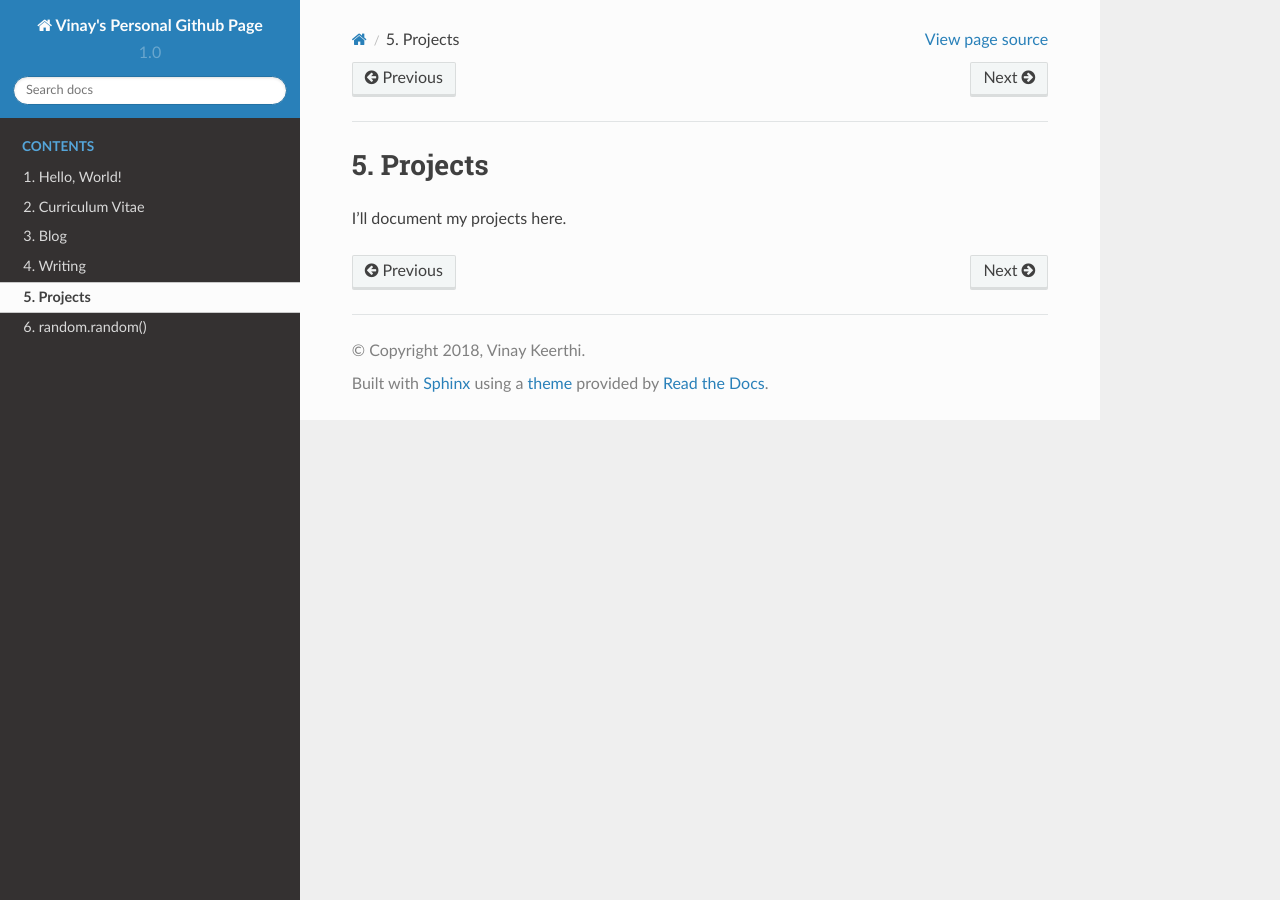
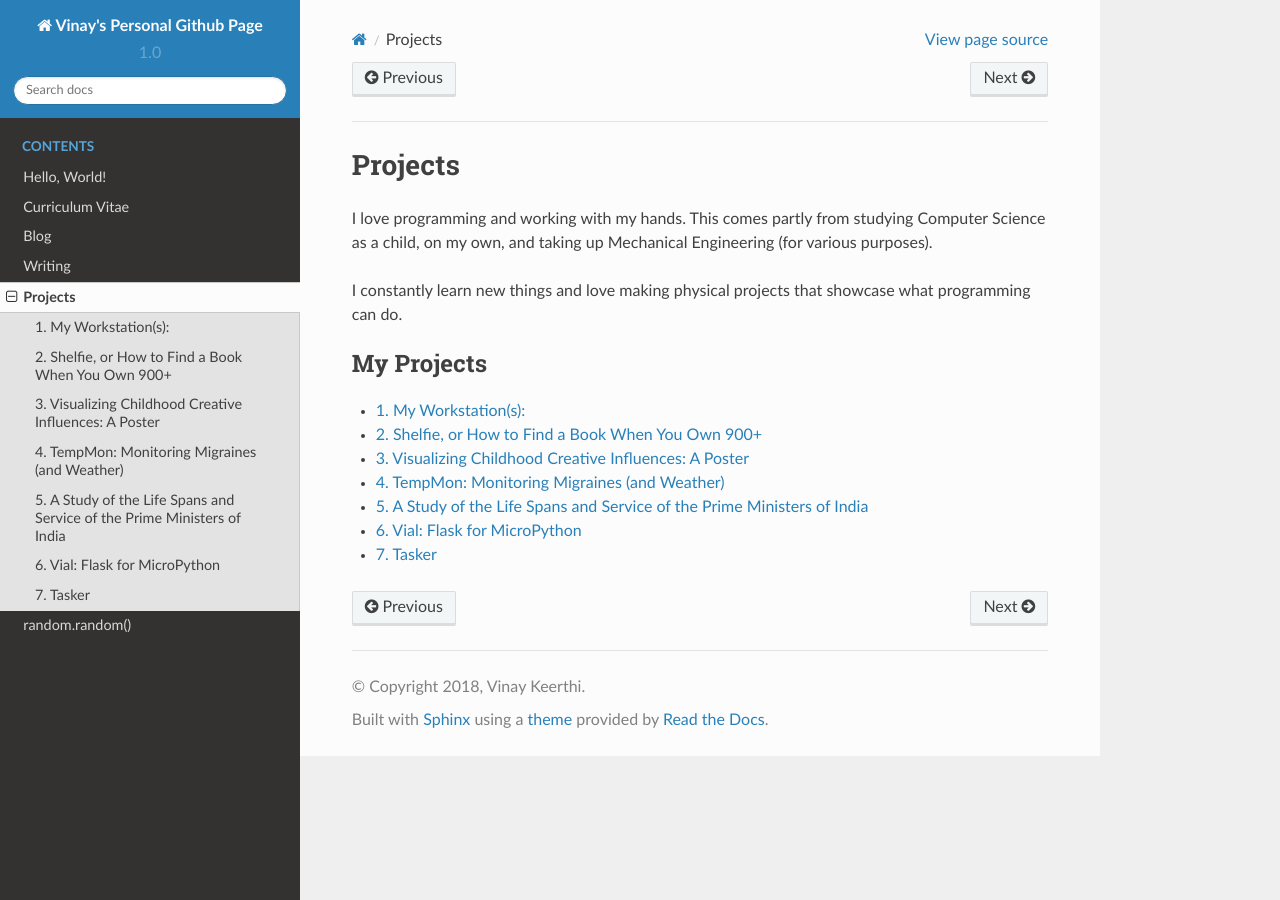
Before and after one commit to stonecharioteer/vinay87.github.io, a Sphinx documentation site: the page built from source/projects.rst, in a window 1280 px wide. Built offline with Sphinx 7.4.7 and the Read the Docs theme 2.0.0, drawn with Linux system fonts in a browser that asks for light colours; formulas are drawn with MathJax 3.

Commit message:
Added additional files.

```diff
--- a/source/intro.rst
+++ b/source/intro.rst
@@ -15,6 +15,8 @@
     * Poems
 * Coding
     * Python
+    * MicroPython
+    * Tinkering with NodeMCUs and Raspberry Pis.
     * nodejs | html | css | js
 * History
     * World History
--- a/source/projects.rst
+++ b/source/projects.rst
@@ -3,4 +3,20 @@
 Projects
 ---------
 
-I'll document my projects here.
+I love programming and working with my hands. This comes partly from studying Computer Science as a child, on my own, and taking up Mechanical Engineering (for various purposes).
+
+I constantly learn new things and love making physical projects that showcase what programming can do.
+
+
+.. toctree::
+   :maxdepth: 4
+   :numbered:
+   :caption: My Projects
+
+   projects/workstations
+   projects/shelfie
+   projects/influence_poster
+   projects/tempmon
+   projects/prime_ministers
+   projects/vial
+   projects/tasker
--- /dev/null
+++ b/source/projects/influence_poster.rst
@@ -0,0 +1,19 @@
+
+Visualizing Childhood Creative Influences: A Poster
+****************************************************
+
+
+I’ve grown up with a lot of influences, mostly related to reading. We redid our house in 2015 and when doing so, I decided not to use my commercial poster collection and instead create a new poster, entirely charting my influences via a “collage” of sorts. My sister offered the chance to do this because she suggested that we could use a glass door for the wardrobe of my room.
+
+I made the poster using Gimp, and I printed it out to scale at a print shop, quite an expensive ordeal.
+
+I wanted to share this somewhere so I could keep track of the changes. However, the master file is so large that I’m keeping it in Dropbox, the original location.
+An Explanation
+
+The idea was to visualize what I’ve grown up reading and/or watching from my childhood. My primary influences, as you can see, are comics. I discovered comics as a child, reading them at my father’s office in a supermarket in Bahrain. (Jawad Cold Stores!)
+
+From top to bottom, the poster follows a lightly chronological flow, from left to right even. I plan to write a separate page on analysing this but for now this should suffice.
+
+The second idea is that this is my adaptation of the Where’s Wally concept. Find the Pink Panther!
+
+.. image:: https://vinay87.github.io/influence_poster/img/poster_cleaned_small.png
--- /dev/null
+++ b/source/projects/prime_ministers.rst
@@ -0,0 +1,3 @@
+
+A Study of the Life Spans and Service of the Prime Ministers of India
+**********************************************************************
--- /dev/null
+++ b/source/projects/shelfie.rst
@@ -0,0 +1,9 @@
+
+Shelfie, or How to Find a Book When You Own 900+
+*************************************************
+
+I own a **lot** of books. I'm not kidding. I have simple needs really, and my money goals are simply to be able to buy one book a day for the rest of my life. I don't buy that many books yet, mostly because I do not have the space to store so many, but I have a kickass bookshelf that my architect sister designed for me. It's like a miasma of all my childhood requirements, and quite simply, keeps the child in me alive.
+
+I own upwards of 900 books. I realize that having a ballpark figure when counting books is foolhardy, so I am working on a project that will help me organize my books easily. It's not that I don't enjoy manually writing down what books I own, but then what sort of programmer doesn't apply programming to every task he is given?
+
+So I came up with Shelfie. Shelfie has had several names in the past, to be honest. I wanted to make something like hassio with voice control, but I settled on this far simpler project because it helped solve an immediate problem. What books do I own, and where are they?
--- /dev/null
+++ b/source/projects/tasker.rst
@@ -0,0 +1,5 @@
+
+Tasker
+*******
+
+Tasker is a beautiful Android App that I love for how easy it is to use, and how it supports so much of Android out of the box. I use tasker to automate small things around my life. This is where I'll list and document these things.
--- /dev/null
+++ b/source/projects/tempmon.rst
@@ -0,0 +1,11 @@
+
+TempMon: Monitoring Migraines (and Weather)
+********************************************
+
+Like many people, I have a few migraines every once in a while. I assumed this had to do with a lack of fresh air and adequate exercise. I love going and sitting in wide open spaces, and naturally, headaches subsided whenever I went to Hampi to sleep under a tree. I just assumed it was the city. Doctors blamed lack of exercise. Perhaps it was all these things.
+
+In my need to find out what was wrong, I began monitoring **all** my migraines, big or small, since June-July 2016. I use MigraineBuddy for this, and it's proven to be really convenient. However I didn't stop there.
+
+I began buying NodeMCUs and hooked them up everywhere. I have a bunch at work, constantly monitoring the temperature and humidity. I have a sensehat at home that constantly monitors the temperature and humidity.
+
+TempMon is a simple project. I want my devices to tell me to drink more water when the **humidity** changes. Why? Because two years of data have taught me that the root cause of headaches isn't alcohol, isn't lack of exercise, isn't the food I eat, but purely sudden changes in humidity. I have a super power. I can tell when it's going to rain out of the blue, because I'll have a headache that day.
--- /dev/null
+++ b/source/projects/vial.rst
@@ -0,0 +1,7 @@
+
+Vial: Flask for MicroPython
+****************************
+
+In May 2018, my friend Najeem Muhammed began work on a small webserver for the NodeMCU. We weren't very happy with the inbuilt sockets system, mostly because it didn't seem as beautiful as Flask. So I set about forking his code to create a project called Vial, a tiny Flask clone.
+
+Vial hopes to be as easy to use as Flask.
--- /dev/null
+++ b/source/projects/workstations.rst
@@ -0,0 +1,26 @@
+
+My Workstation(s):
+*******************
+
+I own a bunch of computers, and I am extremely interested in tiny, portable computers. My collection includes (as of this commit):
+
+1. Desktop Computer: 5th Gen I5, 8GB RAM, NVIDIA GeForce 1060 (3GB), 5.5 TB, running Linux Mint.
+#. Laptop: Dell Vostro 14"
+#. Raspberry Pi 2:
+    #. Running OSMC and RetroPie.
+#. Raspberry Pi 3b:
+    #. With a SenseHat. Running PiHole.
+    #. With a Voice Hat. Experimental purposes only.
+    #. With a Waveshare Display Hat: For portable purposes.
+    #. With a SenseHat: Network bridge and LED Alerts at Work.
+#. Raspberry Pi 0W:
+    #. Running CouchDB for my Shelfie project. See projects.
+    #. With a PiFaceCAD HAT. Experimentation only.
+    #. With an OLED HAT: Experimental purposes only.
+    #. With an EnviroPHat: Experimental purposes only.
+    #. With a NoIR Camera and VuFine Head Mounted Display. Experimental Purposes
+    #. Vanilla, with case. Reserve.
+#. NodeMCUs:
+    #. 5 Nos. Deployed at work, with DHT11 sensors, monitoring temperature and humidity constantly.
+    #. 1 No. Running a NeoPixel clock. See projects.
+    #. 1 No. Running my Shelfie Neopixel project. See projects.
--- a/source/random.rst
+++ b/source/random.rst
@@ -3,5 +3,3 @@
 
 random.random()
 ----------------
-
-Random stuff goes here.
```
Also changed, not shown: source/index.rst (+6 -11 lines).
